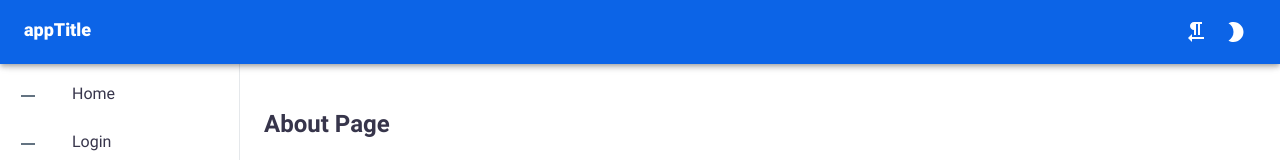
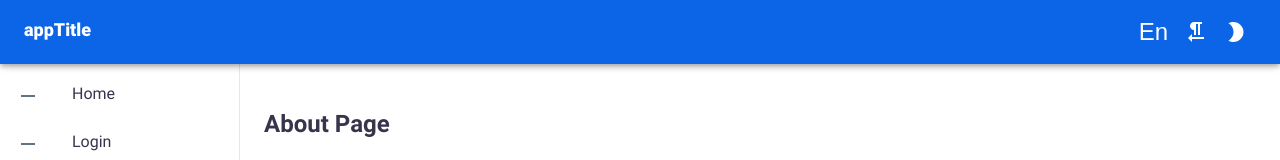
Before and after one commit to itismohammadreza/next-mui-redux, a Next.js app: page /about in a window 1280 px wide. Shown: the top 160 px of the page. Built offline with nearby package versions, Linux system fonts and the light colour scheme.

Commit message:
add locale changer button

```diff
--- a/src/app/_components/Navbar.tsx
+++ b/src/app/_components/Navbar.tsx
@@ -36,7 +36,7 @@ const drawerWidth = 240;
 export const Navbar = (props: NavbarProps) => {
   const {t} = useTranslation();
   const currentUser = useUser();
-  const [{paletteMode, rtl}, updateConfig] = useConfig();
+  const [{paletteMode, rtl, locale}, updateConfig] = useConfig();
   const pathname = usePathname();
   const {window, children} = props;
   const [open, setOpen] = useState(false);
@@ -45,6 +45,10 @@ export const Navbar = (props: NavbarProps) => {
     {text: t('login'), href: '/auth/login', icon: <RemoveIcon/>},
     {text: t('protected'), href: '/protected', icon: <RemoveIcon/>},
   ];
+
+  const handleLocaleToggle = () => {
+    updateConfig({locale: locale === 'faIR' ? 'enUS' : 'faIR'});
+  }
 
   const handleDirectionToggle = () => {
     updateConfig({rtl: !rtl});
@@ -88,6 +92,9 @@ export const Navbar = (props: NavbarProps) => {
             <Typography variant="h6" noWrap sx={{flexGrow: 1}}>
               {t("appTitle")}
             </Typography>
+            <IconButton onClick={handleLocaleToggle} color="inherit">
+              {locale === 'faIR' ? 'Fa' : 'En'}
+            </IconButton>
             <IconButton onClick={handleDirectionToggle} color="inherit">
               {rtl ? <LToRIcon/> : <RToLIcon/>}
             </IconButton>
--- a/src/app/_hooks/useConfig.ts
+++ b/src/app/_hooks/useConfig.ts
@@ -12,16 +12,15 @@ export const useConfig = () => {
   return [
     appConfig,
     (config: Partial<ConfigState>) => {
-      const {locale, rtl, paletteMode} = config;
-      if (locale) {
-        dispatch(changeLocale(locale));
-        i18n.changeLanguage(locale);
+      if ('locale' in config) {
+        dispatch(changeLocale(config.locale!));
+        i18n.changeLanguage(config.locale);
       }
-      if (rtl) {
-        dispatch(changeToRtl(rtl));
+      if ('rtl' in config) {
+        dispatch(changeToRtl(config.rtl!));
       }
-      if (paletteMode) {
-        dispatch(changePalette(paletteMode));
+      if ('paletteMode' in config) {
+        dispatch(changePalette(config.paletteMode!));
       }
     }
   ] as [ConfigState, (config: Partial<ConfigState>) => void]
```
